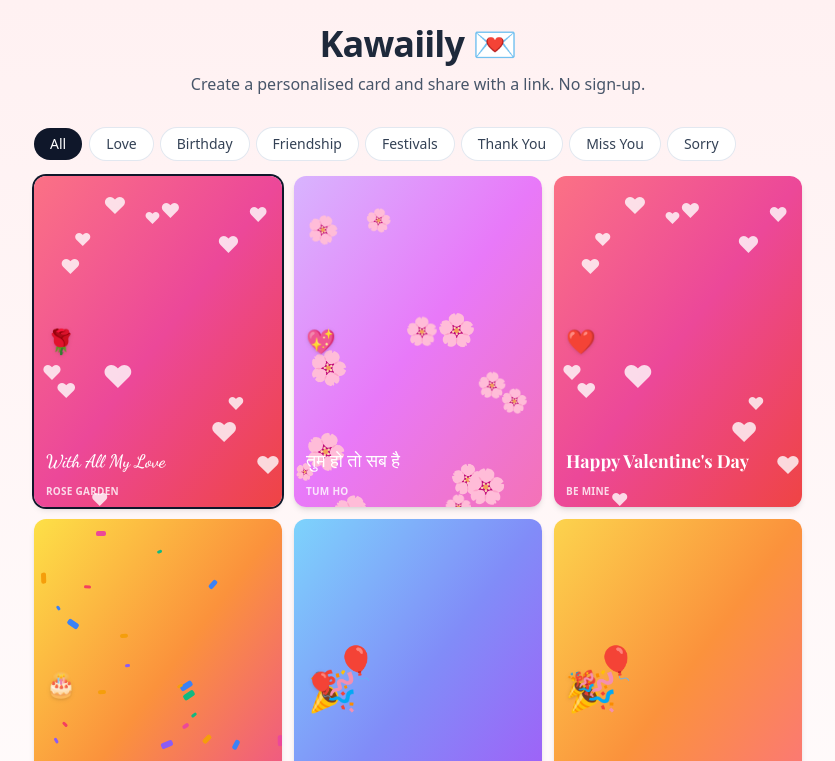
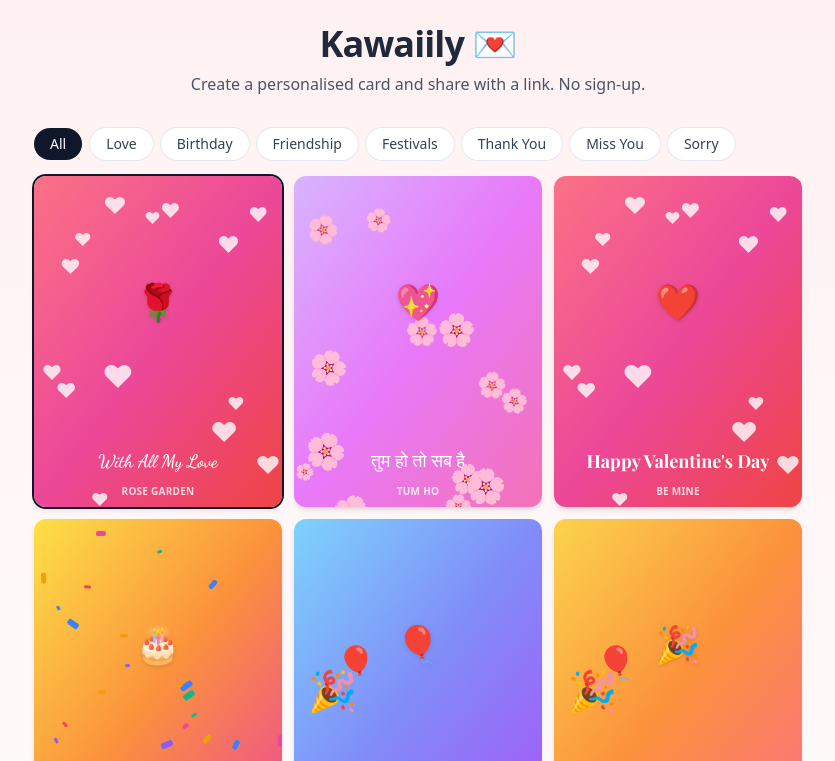
Before and after one commit to Pallav9919/kawaiily, a React (Vite) app: page / in a window 1280 px wide. Shown: the top 761 px of the page, without its empty margins (222-1057 px from the left). Built offline with nearby package versions, Linux system fonts and the light colour scheme; a web font is replaced by a local one.

Commit message:
Center emoji and labels on gallery tiles

```diff
--- a/src/views/Editor.jsx
+++ b/src/views/Editor.jsx
@@ -160,13 +160,15 @@ function TemplateCard({ template, selected, onSelect }) {
       }`}
     >
       <Deco />
-      <div className="relative text-2xl drop-shadow">{template.cover.emoji}</div>
+      <div className="absolute left-1/2 top-[38%] -translate-x-1/2 -translate-y-1/2 text-4xl drop-shadow">
+        {template.cover.emoji}
+      </div>
       <div
-        className={`absolute bottom-8 left-3 right-3 line-clamp-2 text-lg ${template.cover.titleFont}`}
+        className={`absolute bottom-8 left-3 right-3 line-clamp-2 text-center text-lg ${template.cover.titleFont}`}
       >
         {template.cover.title}
       </div>
-      <div className="absolute bottom-2 left-3 text-[10px] font-semibold uppercase tracking-wide opacity-80">
+      <div className="absolute bottom-2 left-0 right-0 text-center text-[10px] font-semibold uppercase tracking-wide opacity-80">
         {template.name}
       </div>
     </motion.button>
```
